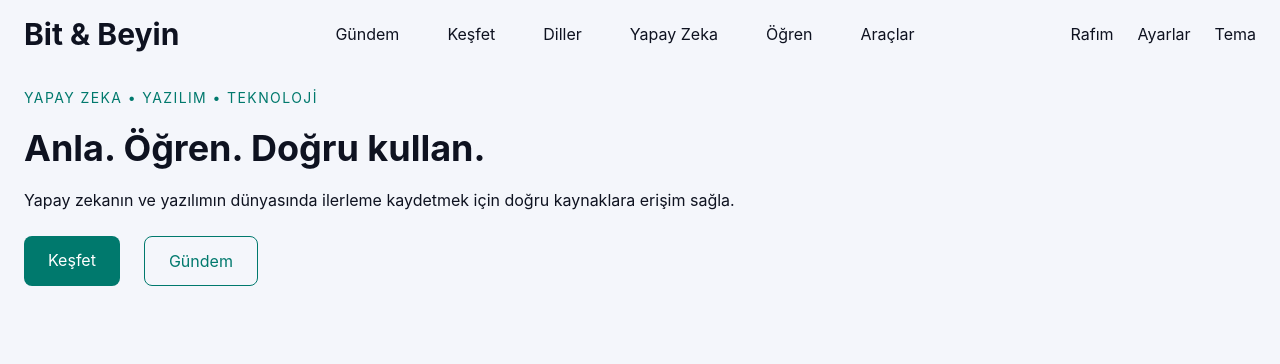
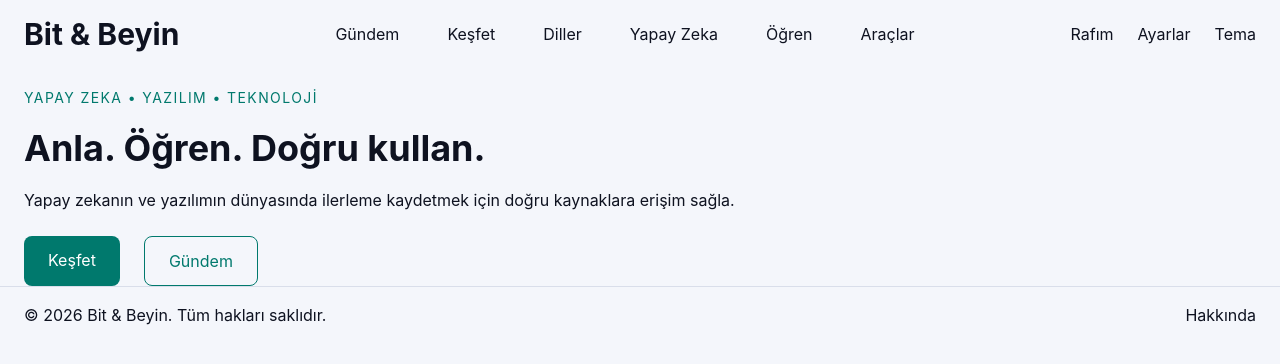
Before and after one commit to vyslaln/bit-brain, a website: page public/index.html in a window 1280 px wide. Drawn offline with nearby package versions, Linux system fonts and the light colour scheme; files that its build step writes are made by us from their sources.

Commit message:
feat: add footer
Web sitesinin ana sayfasına footer bölümü eklendi. Sayfa içerisinde footer ve diğer bölümleri ayırması için 1px'lik border eklendi. Onun dışında footerin içerisine bir paragraf içerisinde tüm hakların saklı olduğunu belirten bir metin ve hakkında linki eklendi. Ayrıca input.css dosyasının içerisine; border rengide eklendi. (açık ve koyu temaya göre)

```diff
--- a/public/index.html
+++ b/public/index.html
@@ -60,6 +60,21 @@
         </section>
     </main>
 
+    <!-- Alt bilgi (footer) alanı  -->
+    <footer class="flex items-center justify-between px-6 py-4 border-t border-border-light dark:border-border-dark">
+            <p>&copy; 2026 Bit &amp; Beyin. Tüm hakları saklıdır.</p>
+
+            <a href="pages/about.html">Hakkında</a>
+    </footer>
+
+
+
+
+
+
+
+
+
     <!-- Burada harici JS dosyalarını bağlayacağız -->
     <script src="utils/theme.js"></script>
 </body>
--- a/src/input.css
+++ b/src/input.css
@@ -10,6 +10,8 @@
     --color-text-dark: oklch(94.0% 0.013 271.3);
     --color-primary-dark: oklch(41% 0.092 182.9);
     --color-primary-neon: oklch(86.5% 0.150 179.9);
+    --color-border-light : #D9DEEA;
+    --color-border-dark : #252B3B;
 }
 
 /* Buraya dark mod özelliğinin ne zaman aktif olacağını belirten satırı ekliyoruz */
```
